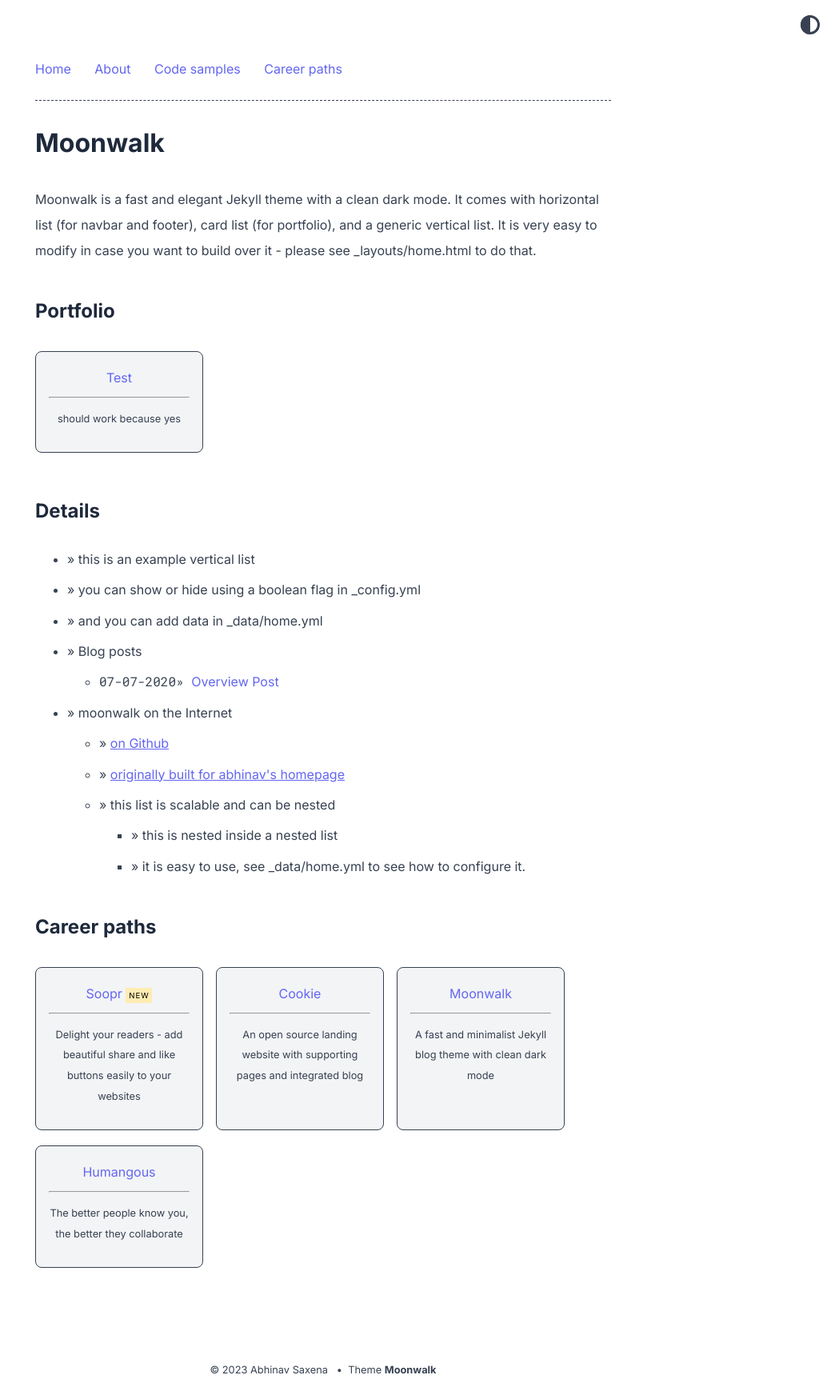
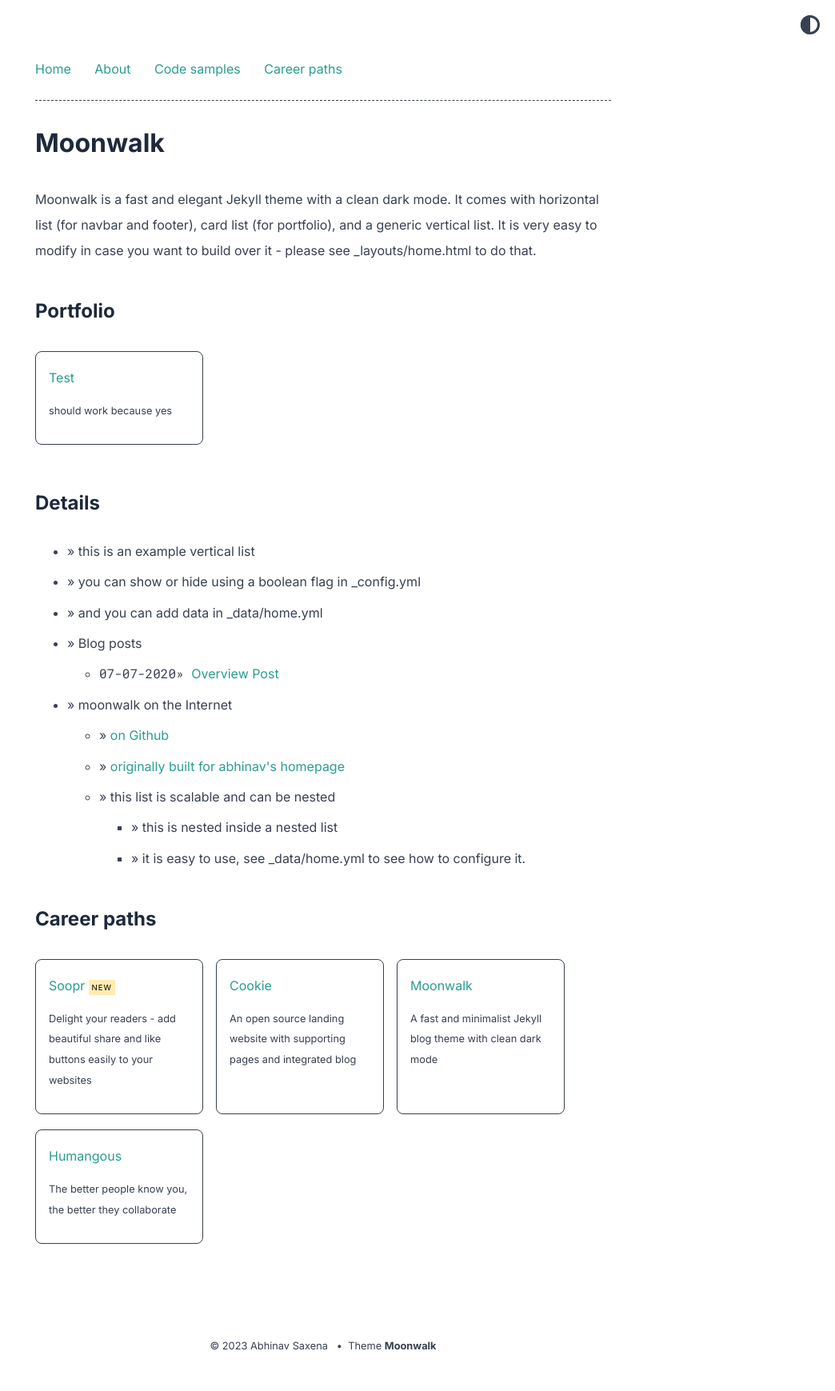
Before and after one commit to DawidFerchow/dawidferchow.github.io, a Jekyll site: the page built from index.md, in a window 1280 px wide. Shown: the whole page at 80% size, without its empty margins (236-1280 px from the left). Built offline with Jekyll 4.4.1, drawn with Linux system fonts in a browser that asks for light colours; after the commit the page ends 1709 px from its top, so only the background shows below that.

Commit message:
Change some styles

```diff
--- a/_includes/card_list.html
+++ b/_includes/card_list.html
@@ -11,9 +11,6 @@
           {% endif %}
 
         </span>
-
-        <hr />
-
         {% if item.desc != false %}
         <p class="body">
           {{ item.desc }}
--- a/_sass/list.scss
+++ b/_sass/list.scss
@@ -15,6 +15,9 @@ ul.horizontal-list {
     font-weight: normal
   }
 
+  a:hover {
+    text-decoration: underline;
+  }
 }
 
 .card {
@@ -22,10 +25,9 @@ ul.horizontal-list {
   border: 1px var(--text) solid;
   width: 11em;
   height: auto;
-  text-align: center;
   font-size: 1em;
   align-items: center;
-  background-color: var(--bg-secondary);
+  // background-color: var(--bg-secondary);
   margin-bottom: 0.8em;
   border-radius: 0.5em;
 
--- a/_sass/moonwalk.scss
+++ b/_sass/moonwalk.scss
@@ -80,7 +80,7 @@ html {
     --headings: #1e293b;
     --text: #374151;
     --text-secondary: #6b7280;
-    --links: #6366f1;
+    --links: #2a9d8f;
     --highlight: #FFECB2; // light yellow
     --code-text: #9D174D;
     --share-text: #999;
@@ -88,10 +88,10 @@ html {
 // -------------- THEME SWITCHER -------------- //
 @mixin dark-appearance {
   html, body  {
-      --headings: #74c0fc;
-      --links: #91A7FF;
+      --headings: #d9d9d9;
+      --links: #2a9d8f;
       --highlight: #41C7C7;
-      --bg: #1f242A;
+      --bg: #121212;
       --bg-secondary: #323945;
       --text: #adb5bd;
       --text-secondary: #9CA3AF;
@@ -102,7 +102,7 @@ html {
 html[data-theme="dark"] { @include dark-appearance; }
 
 @media (prefers-color-scheme: dark) {
-  body[data-theme="auto"] { @include dark-appearance; }
+   body[data-theme="auto"] { @include dark-appearance; }
 }
 // -------------------------------------------- //
 
@@ -123,9 +123,16 @@ blockquote {
   background-color: var(--bg-secondary);
   border: 1px var(--border) solid;
 }
+
 a {
   color: var(--links);
+  text-decoration: none;
 }
+
+a:hover {
+  text-decoration: underline;
+}
+
 *:target { background-color: var(--bg-secondary); }
 
 html.transition,
@@ -177,7 +184,7 @@ mark {
   font-family: "Roboto Mono", "Courier New", monospace;
 }
 .post-list-item a {
-  text-decoration: none;
+  // text-decoration: none;
 }
 .text-bold {
   font-weight: bold;
--- a/_sass/syntax.scss
+++ b/_sass/syntax.scss
@@ -1,6 +1,6 @@
 .highlight .hll { background-color: #515151 }
 /*.highlight  { background: #2d2d2d; color: #f2f0ec }*/
-.highlight  { background: #1A1F35; color: #f2f0ec }
+.highlight  { background: #1E1E1E; color: #f2f0ec }
 .highlight .c { color: #747369 } /* Comment */
 .highlight .err { color: #f2777a } /* Error */
 .highlight .k { color: #cc99cc } /* Keyword */
```
